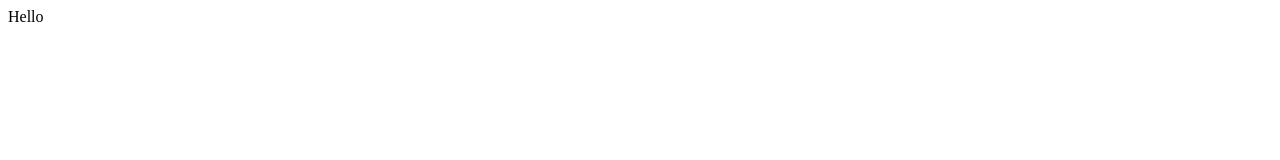
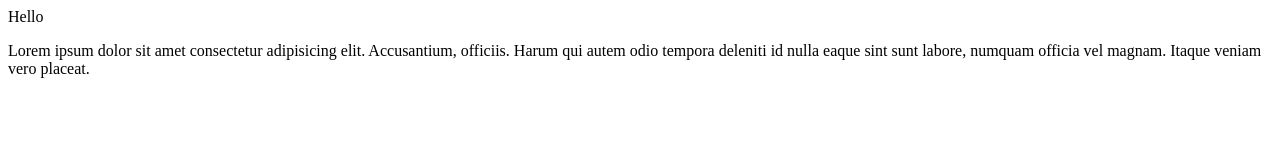
Before and after one commit to JoshuaGuiritan/demo-repo, a plain HTML site: page index.html in a window 1280 px wide. Drawn offline with Linux system fonts and the light colour scheme.

Commit message:
ola soy dora

```diff
--- a/index.html
+++ b/index.html
@@ -1 +1,2 @@
 <div>Hello</div>
+<p>Lorem ipsum dolor sit amet consectetur adipisicing elit. Accusantium, officiis. Harum qui autem odio tempora deleniti id nulla eaque sint sunt labore, numquam officia vel magnam. Itaque veniam vero placeat.</p>
```
Also changed, not shown: 1 other file.
